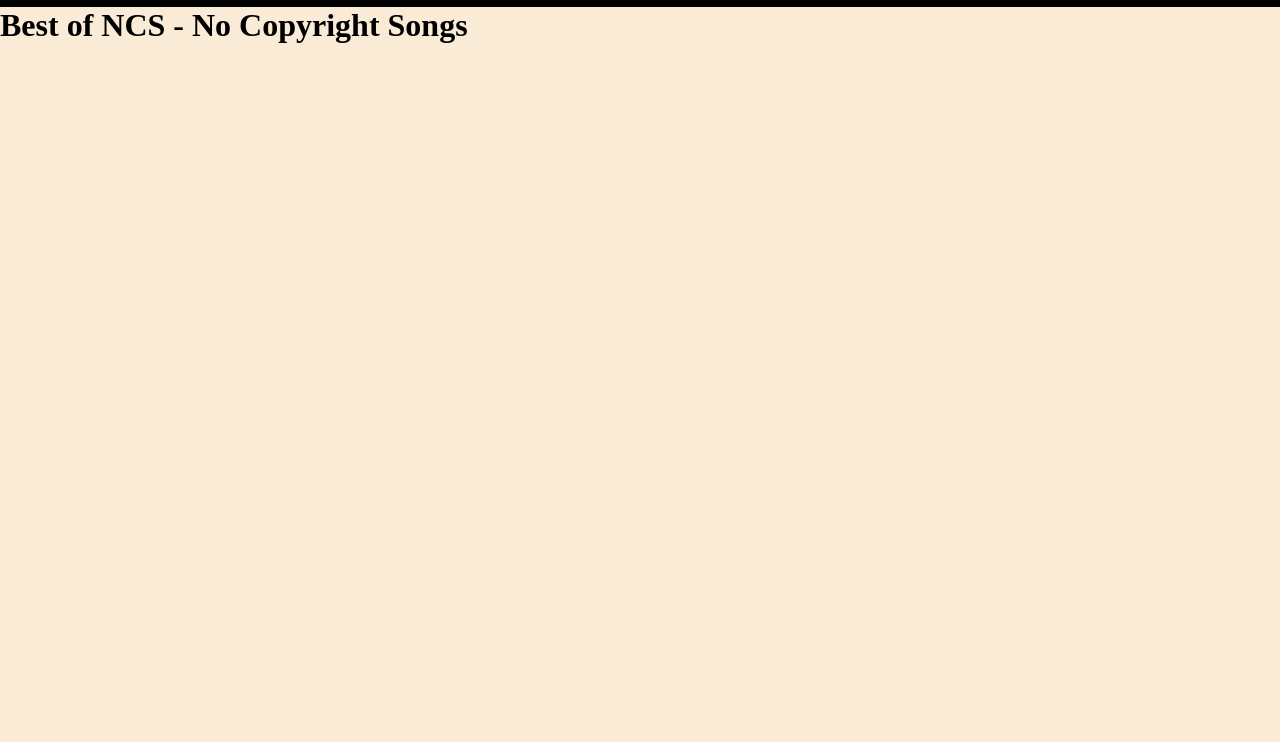
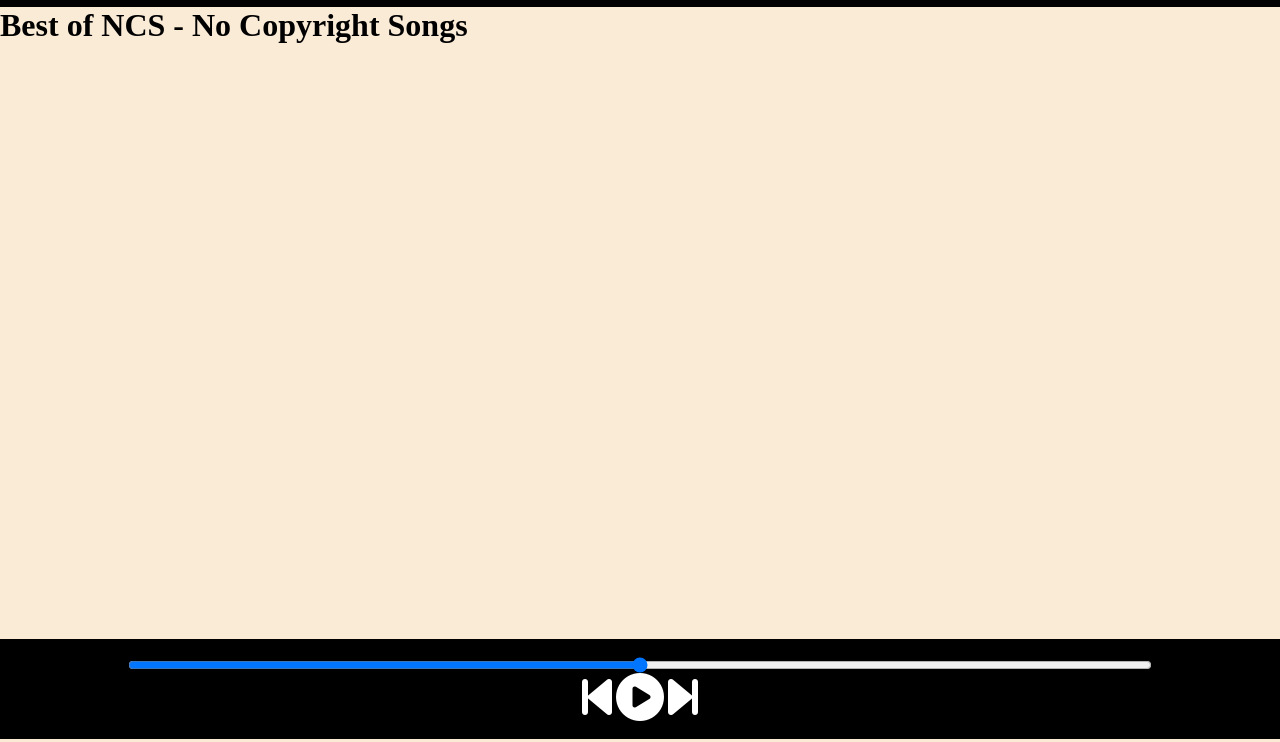
Before and after one commit to Faysal-Ezaz/Project-Websites_Vanilla_, a plain HTML site: page 1)Spotify Clone using Html Css and JavaScript/index.html in a window 1280 px wide. Shown: the part 58-800 px from the top of the page. Drawn offline with Linux system fonts and the light colour scheme.

Commit message:
Using font-awesome
Using Font-Awesome Icons and updating, adding new code.

```diff
--- a/1)Spotify Clone using Html Css and JavaScript/index.html
+++ b/1)Spotify Clone using Html Css and JavaScript/index.html
@@ -26,8 +26,16 @@
     </div>
 
     <div class="bottom">
+        <input type="range" name="range" id="myProgressBar" min = "0" max = "100">
+        <div class="icons">
+            <!-- fontawesome icons will be used here. -->
+            <i class="fa-solid fa-3x fa-step-backward"></i>
+            <i class="fa-solid fa-3x fa-play-circle"></i>
+            <i class="fa-solid fa-3x fa-step-forward"></i>
 
+        </div>
     </div>
-
+    <script src="https://kit.fontawesome.com/22b3a2b642.js" crossorigin="anonymous"></script>
+    <script src = "script.js"></script>
 </body>
 </html>
--- a/1)Spotify Clone using Html Css and JavaScript/style.css
+++ b/1)Spotify Clone using Html Css and JavaScript/style.css
@@ -25,7 +25,7 @@ nav ul{
     align-items: center;
 }
 
-.brand img{  /*brand class ke andar ki image ko target kar rhe hai. */
+.brand img{  /*brand class ke andar ki image ko target kar rhe hai.*/
     width: 44px;
     padding: 0px 6px;
     /* the padding will only apply to the left and right and not to top and bottom */
@@ -41,3 +41,29 @@ nav ul li{
     font-weight: bolder;
     font-size: 1.3rem;
 }
+
+.container{
+    min-height: 79vh;
+    /* vh(viewport height) means the percentage of height */
+}
+
+
+/* We will use this to edit the bottom progress bar with the play/pause button */
+.bottom{
+    position: sticky;
+    height: 100px;
+    background-color: black;
+    color: white;
+    display: flex;
+    justify-content: center;
+    align-items: center;
+    flex-direction: column;
+}
+
+
+#myProgressBar{
+    width: 80vw;
+    /* vw(viewport width) means the percentage of width */
+
+
+}
```
